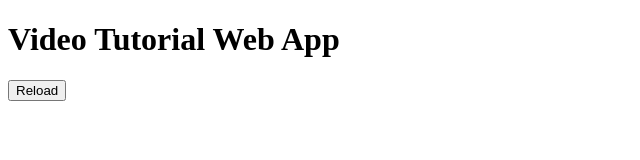
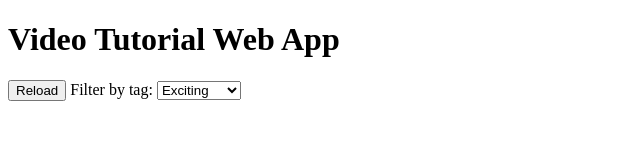
Before and after one commit to jarasmar/Video-Tutorial-App, a website: page index.html in a window 1280 px wide. Shown: the whole page, without its empty margins (0-640 px from the left). Drawn offline with nearby package versions, Linux system fonts and the light colour scheme; no server answers.

Commit message:
Add structure to filter by tags

```diff
--- a/index.html
+++ b/index.html
@@ -15,6 +15,21 @@
 
   <input type="submit" onClick="downloadAllVideos();" value="Reload">
 
+  <label for="tag-selector">Filter by tag:</label>
+  <select id="tag-selector" name="tag-selector">
+    <option value="Exciting">Exciting</option>
+    <option value="Energetic">Energetic</option>
+    <option value="Medium">Medium</option>
+    <option value="Exploring">Exploring</option>
+    <option value="Hard">Hard</option>
+    <option value="Passive">Passive</option>
+    <option value="Moving">Moving</option>
+    <option value="Calming">Calming</option>
+    <option value="Engaging">Engaging</option>
+    <option value="Interactive">Interactive</option>
+    <option value="Easy">Easy</option>
+  </select>
+
   <ul id="result-list">
     <!-- generated dynamically -->
   </ul>
--- a/js/index.js
+++ b/js/index.js
@@ -5,6 +5,7 @@ function downloadAllVideos() {
     type: "GET",
     success: function(result) {
       buildResultList(result)
+      getAllAvailableTags(result)
     },
     error: function(error) {
       console.log(error);
@@ -24,3 +25,31 @@ function buildResultList(list) {
     </li>`)
   });
 }
+
+// Get List of all tags used at the API result
+function getAllAvailableTags(list) {
+  var tagsArray = [];
+
+  list.forEach(function(video) {
+    var tags = video.tags;
+    tags.forEach(function(tag) {
+      if (!tagsArray.includes(tag)) {
+        tagsArray.push(tag);
+      }
+    })
+  })
+  // addTagOptionsToSelect(tagsArray)
+}
+
+// Add tags dynamically to the selector
+// function addTagOptionsToSelect(tags) {
+//   var tagsSelector = $("#tag-selector");
+
+//   tags.forEach(function(tag) {
+//     var option = document.createElement("option");
+//     option.text = `${tag}`;
+//     option.value = `${tag}`;
+//     console.log(option)
+//     $(tagsSelector).add(option, null);
+//   })
+// }
```
